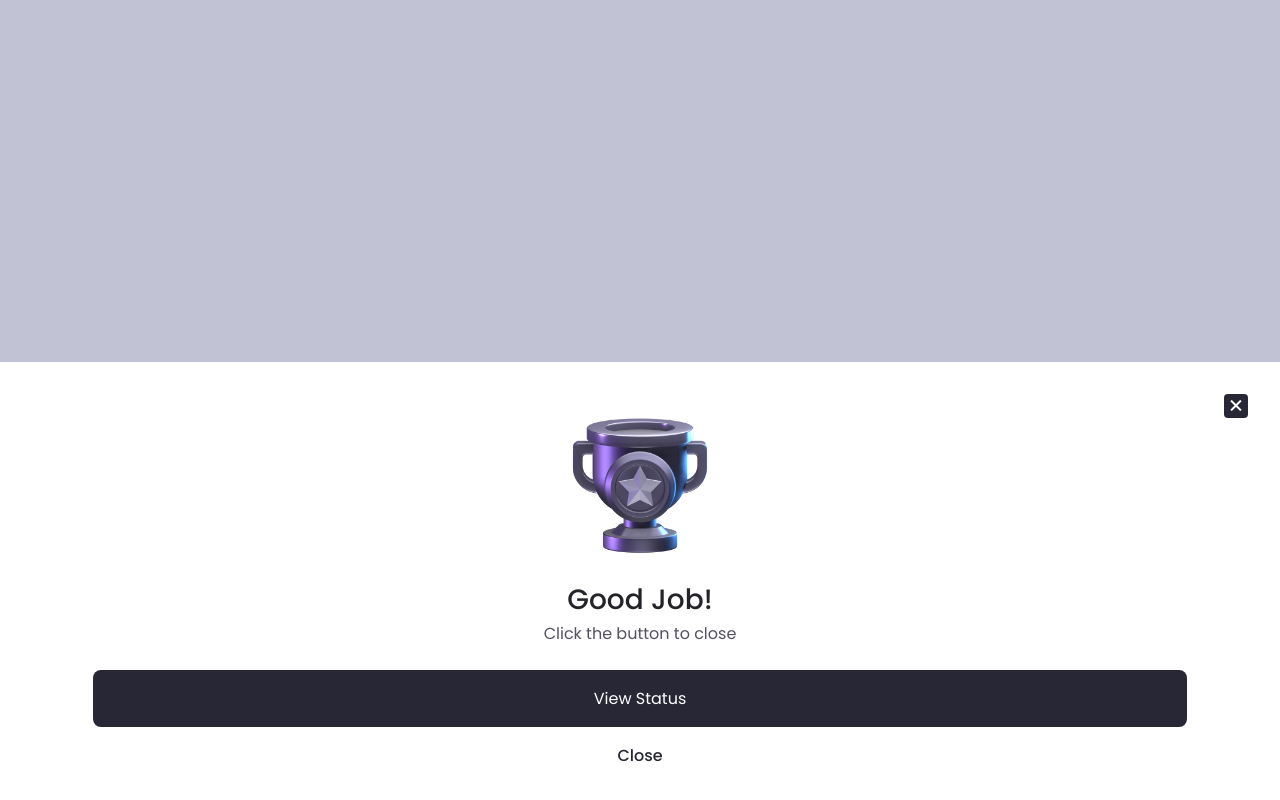
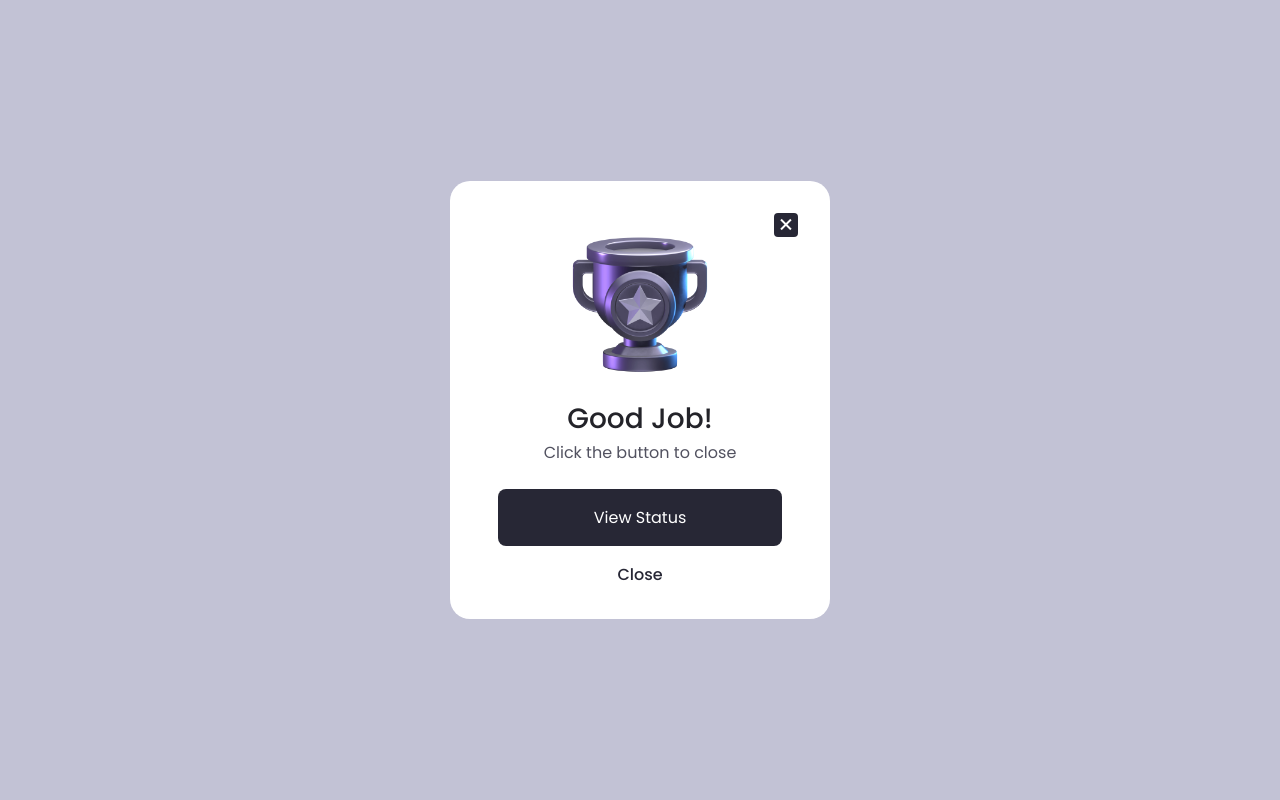
Before and after one commit to GeraurumeX/Popup_modal_responsivo, a plain HTML site: page index.html in a window 1280 px wide. Both pictures are taken after a click on the button "Open Modal". Drawn offline with nearby package versions, Linux system fonts and the light colour scheme.

Commit message:
Terminado

```diff
--- a/assets/css/styles.css
+++ b/assets/css/styles.css
@@ -96,6 +96,9 @@ img {
     z-index: var(--z-modal);
     visibility: hidden;
     opacity: 0;
+
+    /*=== Effect 3 ===*/
+    perspective: 1000px;
 }
 
 .modal_content {
@@ -107,7 +110,14 @@ img {
     transition: all .3s;
 
     /*=== Effect 1 ===*/
-    transform: translateY(10%);
+    /*transform: translateY(10%);*/
+
+    /*=== Effect 2 ===*/
+    /*transform: scale(.5) translateY(10%);*/
+
+    /*=== Effect 3 ===*/
+    transform: rotateX(65deg) scale(.75) translateY(10%);
+    transform-origin: 50% 100%;
 }
 
 
@@ -158,8 +168,28 @@ img {
 }
 
 .show-modal .modal_content {
+    /*=== Effect 1 ===*/
     transform: translateY(0);
+
+    /*=== Effect 2 ===*/
+    /*transform: scale(1) translateY(0);*/
+
+    /*=== Effect 3 ===*/
+    transform: rotateX(0deg) scale(1) translateY(0);
 }
+
+
 
 /*========== Breakpoints  ==========*/
 /*========== For small devices  ==========*/
+@media screen and (min-width: 576px) {
+    .modal_content {
+        margin: auto;
+        width: 380px;
+        border-radius: 1.25rem;
+    }
+
+    .modal_img{
+        width:170px;
+    }
+}
```
Also changed, not shown: 1 other file.
